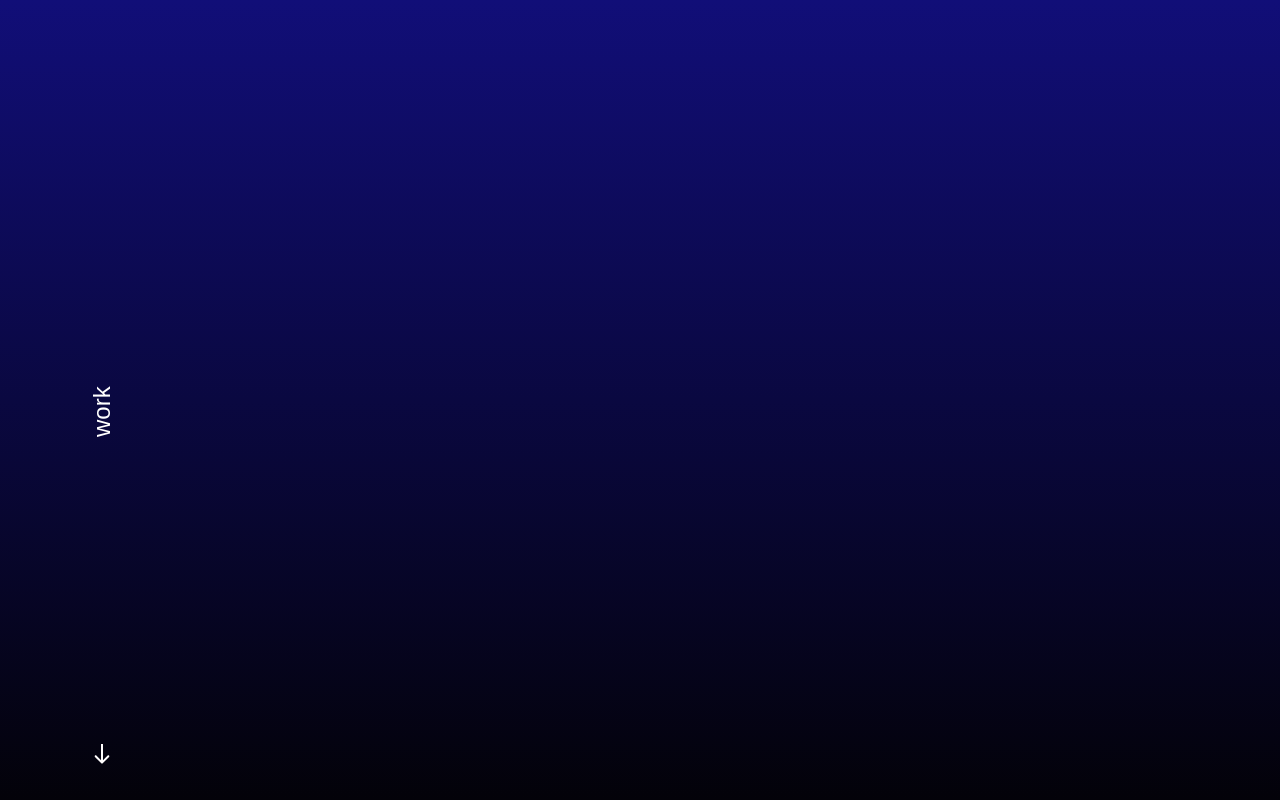
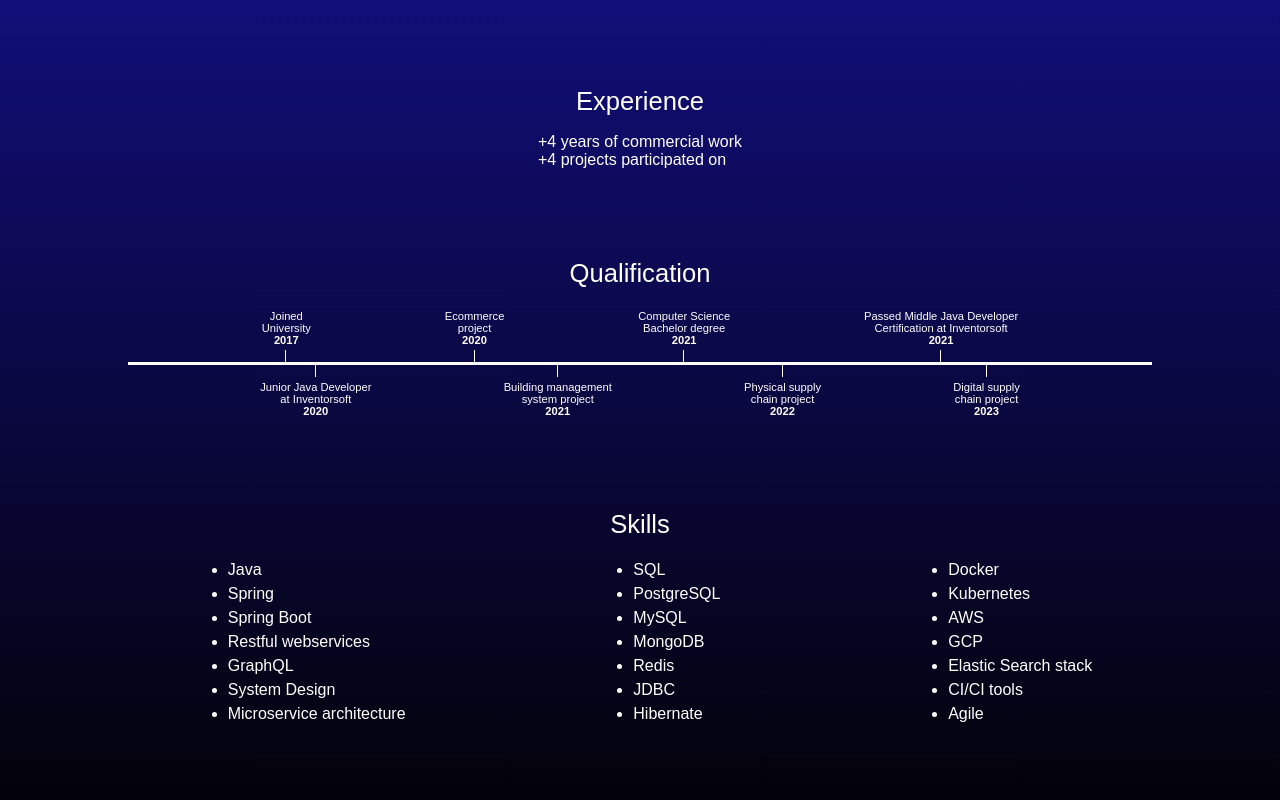
Before and after one commit to ste-vi/portfolio, a SvelteKit app in the folder frontend/: page / in a window 1280 px wide. Shown: the part 800-1600 px from the top of the page. Built offline with nearby package versions, Linux system fonts and the light colour scheme; a web font is replaced by a local one.

Commit message:
updated about page

```diff
--- a/frontend/src/components/About.svelte
+++ b/frontend/src/components/About.svelte
@@ -1,18 +1,133 @@
 <script>
 
-  import Leftnav from "./Leftnav.svelte";
-
-  import { nav } from "$lib/stores/NavStore.ts";
-
-  nav.set({currentPage: "about", nextAnchor: "work" })
 </script>
 
 <section class="container" id="about">
   <div class="content">
-    <Leftnav />
-    <div class="experience" >
+
+    <div class="experience mb-2">
+      <div class="title mb-1">Experience</div>
+      <div class="experience-description">
+        <span>+4 years of commercial work</span>
+        <br>
+        <span>+4 projects participated on</span>
+      </div>
+    </div>
+
+    <div class="qualification mb-2">
+      <div class="title mb-1">Qualification</div>
+      <div class="qualification-body">
+
+        <div class="info-above">
+          <div class="info-item">
+            <div class="info-item-text">
+              Joined<br>University
+              <br>
+              <span class="year">2017</span>
+            </div>
+            <div class="info-vertical-line"></div>
+          </div>
+          <div class="info-item">
+            <div class="info-item-text">
+              Ecommerce<br>project
+              <br>
+              <span class="year">2020</span>
+            </div>
+            <div class="info-vertical-line"></div>
+          </div>
+          <div class="info-item">
+            <div class="info-item-text">
+              Computer Science<br>Bachelor degree
+              <br>
+              <span class="year">2021</span>
+            </div>
+            <div class="info-vertical-line"></div>
+          </div>
+          <div class="info-item">
+            <div class="info-item-text">
+              Passed Middle Java Developer<br>Certification at Inventorsoft
+              <br>
+              <span class="year">2021</span>
+            </div>
+            <div class="info-vertical-line"></div>
+          </div>
+        </div>
+
+        <div class="line">
+
+        </div>
+
+        <div class="info-below">
+          <div class="info-item">
+            <div class="info-vertical-line"></div>
+            <div class="info-item-text">
+              Junior Java Developer<br>at Inventorsoft
+              <br>
+              <span class="year">2020</span>
+            </div>
+          </div>
+          <div class="info-item">
+            <div class="info-vertical-line"></div>
+            <div class="info-item-text">
+              Building management<br>system project<br>
+              <span class="year">2021</span>
+            </div>
+          </div>
+          <div class="info-item">
+            <div class="info-vertical-line"></div>
+            <div class="info-item-text">
+              Physical supply<br>chain project<br>
+              <span class="year">2022</span>
+            </div>
+          </div>
+          <div class="info-item">
+            <div class="info-vertical-line"></div>
+            <div class="info-item-text">
+              Digital supply<br>chain project<br>
+              <span class="year">2023</span>
+            </div>
+          </div>
+        </div>
+
+      </div>
 
     </div>
+
+    <div class="skills">
+      <div class="title">Skills</div>
+      <div class="skills-body">
+        <ul>
+          <li>Java</li>
+          <li>Spring</li>
+          <li>Spring Boot</li>
+          <li>Restful webservices</li>
+          <li>GraphQL</li>
+          <li>System Design</li>
+          <li>Microservice architecture</li>
+        </ul>
+        <ul>
+          <li>SQL</li>
+          <li>PostgreSQL</li>
+          <li>MySQL</li>
+          <li>MongoDB</li>
+          <li>Redis</li>
+          <li>JDBC</li>
+          <li>Hibernate</li>
+        </ul>
+        <ul>
+          <li>Docker</li>
+          <li>Kubernetes</li>
+          <li>AWS</li>
+          <li>GCP</li>
+          <li>Elastic Search stack</li>
+          <li>CI/CI tools</li>
+          <li>Agile</li>
+        </ul>
+      </div>
+
+
+    </div>
+
   </div>
 
 </section>
@@ -20,6 +135,7 @@
 
 <style>
     .container {
+        overflow-x: hidden;
         height: 100vh;
         width: 100%;
         display: flex;
@@ -36,10 +152,140 @@
         height: 100vh;
         width: 100%;
         display: flex;
-        flex-direction: row;
+        flex-direction: column;
+    }
+
+    .mb-1 {
+        margin-bottom: 1.1rem;
+    }
+
+    .mb-2 {
+        margin-bottom: 3.6rem;
+    }
+
+    .title {
+        font-size: 1.6rem;
+        text-align: center;
+        padding-top: 2rem;
+    }
+
+    .year {
+        font-weight: bold;
     }
 
     .experience {
-      flex: 1;
+        opacity: 0;
+        animation: appear 3s ease-in forwards;
     }
+
+    .qualification {
+        width: 100%;
+        opacity: 0;
+        animation: appear 3.3s ease-in forwards;
+    }
+
+    .qualification-body {
+        display: flex;
+        flex-direction: column;
+        justify-content: center;
+        align-items: center;
+        width: 100%;
+    }
+
+    .info-above {
+        width: 80%;
+        justify-content: space-evenly;
+        display: flex;
+    }
+
+    .info-below {
+        display: flex;
+        width: 80%;
+        justify-content: space-evenly;
+    }
+
+    .info-item {
+        font-size: 0.7rem;
+        text-align: center;
+        display: flex;
+        flex-direction: column;
+        justify-content: center;
+        align-items: center;
+    }
+
+    .info-item-text {
+        margin-bottom: 4px;
+        margin-top: 4px;
+    }
+
+    .info-vertical-line {
+        height: 12px;
+        width: 1px;
+        border-left: 1px solid white;
+    }
+
+    .line {
+        width: 80%;
+        border-bottom: 3px solid white;
+    }
+
+    .skills {
+        width: 100%;
+        opacity: 0;
+        animation: appear 3.5s ease-in forwards;
+    }
+
+    .skills-body {
+        display: flex;
+        width: 100%;
+        justify-content: space-evenly;
+    }
+
+    li {
+        margin: 6px 0;
+    }
+
+    @keyframes appear {
+        from {
+            opacity: 0;
+        }
+        to {
+            opacity: 1;
+        }
+    }
+
+
+    @media only screen and (max-width: 600px) and (max-height: 670px) {
+
+    }
+
+    @media only screen and (max-width: 915px) and (max-height: 414px) {
+
+
+    }
+
+    @media only screen and (max-width: 600px) {
+
+        .info-item {
+            font-size: 0.5rem;
+        }
+
+        .skills-body {
+            width: 90%;
+        }
+
+        li {
+            font-size: 0.6rem;
+        }
+    }
+
+    @media only screen and (min-width: 600px) and (max-width: 850px) and (max-height: 450px) {
+
+    }
+
+    @media only screen and (min-width: 760px) and (max-width: 820px) and (max-height: 1200px) {
+
+    }
+
+
 </style>
--- a/frontend/src/components/Leftnav.svelte
+++ b/frontend/src/components/Leftnav.svelte
@@ -29,9 +29,9 @@
   <div class="text">
     {currentPage}
   </div>
-  <div class="arrow">
+  <div class="arrow-div">
     <a href="#{nextAnchor}" on:click={handleAnchorClick}>
-      <svg xmlns="http://www.w3.org/2000/svg" width="24" height="20" viewBox="0 0 24 30" fill="none">
+      <svg class="arrow" xmlns="http://www.w3.org/2000/svg" width="24" height="20" viewBox="0 0 24 30" fill="none">
         <path
           d="M10.9393 29.0607C11.5251 29.6464 12.4749 29.6464 13.0607 29.0607L22.6066 19.5147C23.1924 18.9289 23.1924 17.9792 22.6066 17.3934C22.0208 16.8076 21.0711 16.8076 20.4853 17.3934L12 25.8787L3.51472 17.3934C2.92893 16.8076 1.97919 16.8076 1.3934 17.3934C0.807612 17.9792 0.807612 18.9289 1.3934 19.5147L10.9393 29.0607ZM10.5 2.90615e-09L10.5 28L13.5 28L13.5 -2.90615e-09L10.5 2.90615e-09Z"
           fill="#FFFDFD" />
@@ -66,7 +66,9 @@
 
     .arrow {
         margin-bottom: 4vh;
-        color: #4a4aff;
-        font-weight: bold;
+    }
+
+    .arrow:hover {
+        fill: red;
     }
 </style>
--- a/frontend/src/components/Work.svelte
+++ b/frontend/src/components/Work.svelte
@@ -1,13 +1,10 @@
 <script>
 
-  import Leftnav from "./Leftnav.svelte";
-  import { nav } from "$lib/stores/NavStore.ts";
-  nav.set({currentPage: "work", nextAnchor: "contact" })
-  </script>
+</script>
 
 <section class="container" id="work">
   <div class="content">
-    <Leftnav />
+
     <div class="work">
 
     </div>
@@ -25,8 +22,9 @@
     }
 
     .content {
-        background: rgb(20,16,65);
-        background: linear-gradient(0deg, rgba(20,16,65,1) 9%, rgba(3,2,9,1) 100%);        background-blend-mode: saturation;
+        background: rgb(20, 16, 65);
+        background: linear-gradient(0deg, rgba(20, 16, 65, 1) 9%, rgba(3, 2, 9, 1) 100%);
+        background-blend-mode: saturation;
         mix-blend-mode: darken;
         justify-content: center;
         align-items: center;
@@ -37,6 +35,6 @@
     }
 
     .work {
-      flex: 1;
+        flex: 1;
     }
 </style>
```
